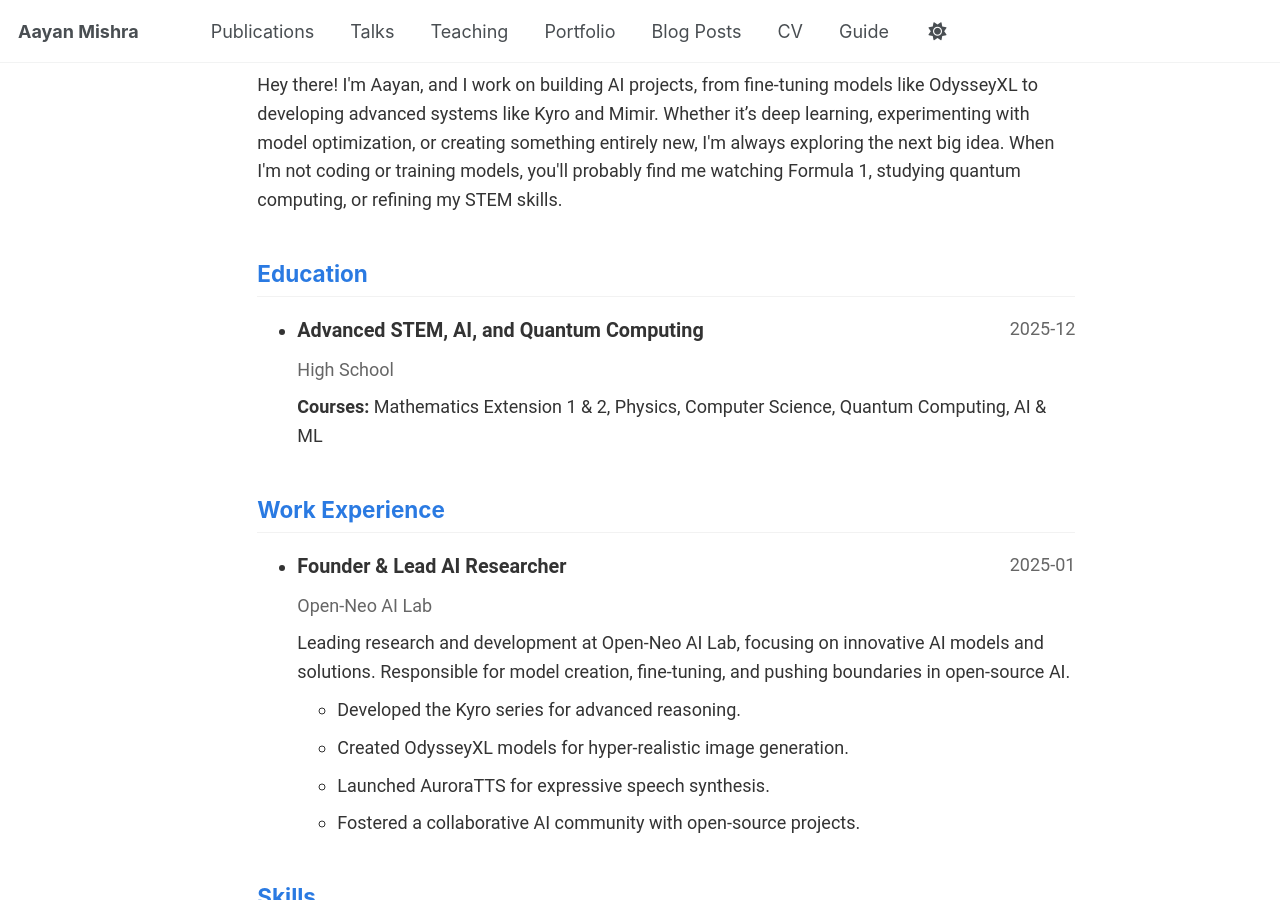
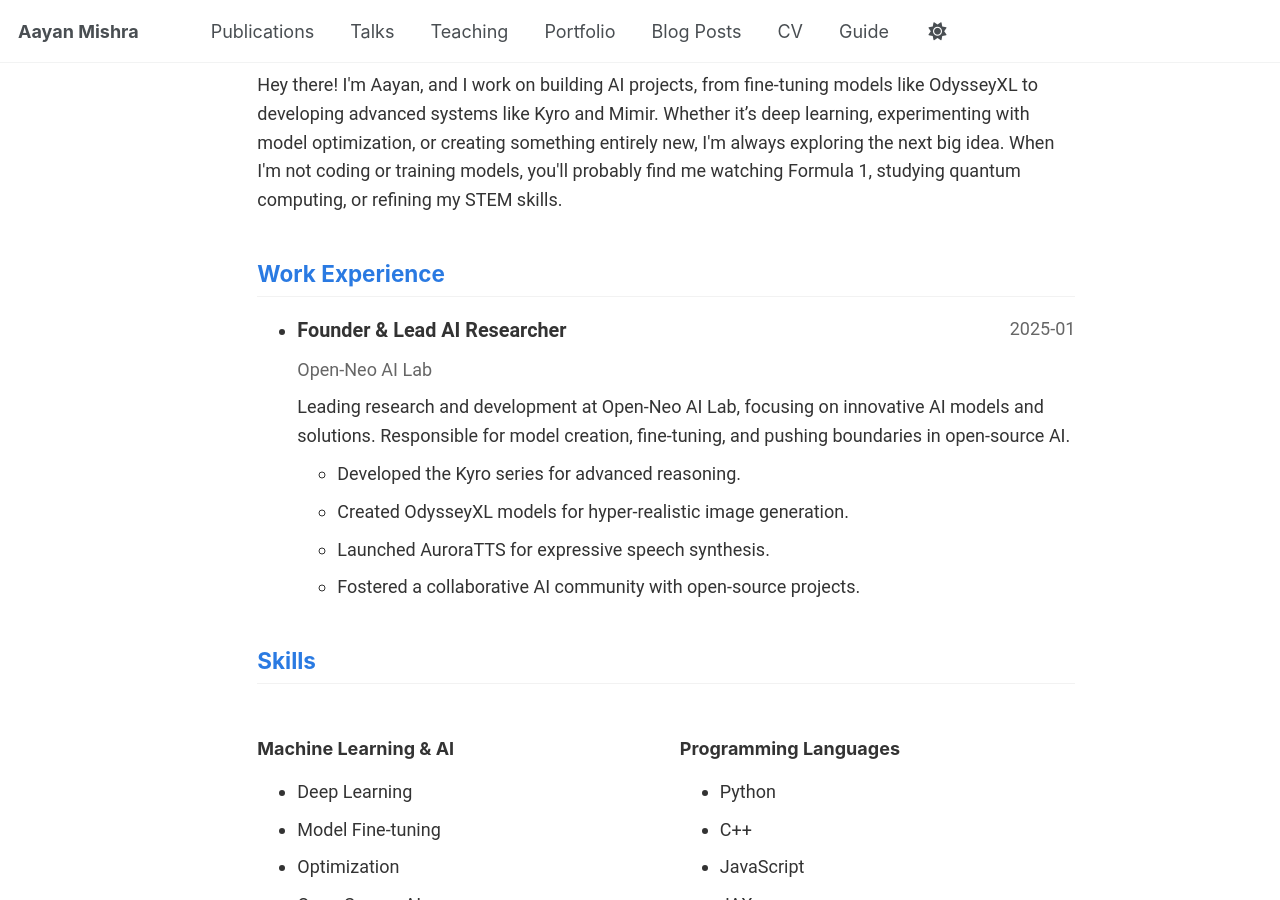
Before and after one commit to Aayan-Mishra/aayan-mishra.github.io, a Jekyll site: the page built from _pages/cv-json.md, in a window 1280 px wide and 900 px high, scrolled down 386 px. Built offline with Jekyll 4.4.1, drawn with Linux system fonts in a browser that asks for light colours.

Commit message:
Update cv.json

```diff
--- a/_data/cv.json
+++ b/_data/cv.json
@@ -46,15 +46,6 @@
     }
   ],
   "education": [
-    {
-      "institution": "High School",
-      "area": "Advanced STEM, AI, and Quantum Computing",
-      "studyType": "HSC (Higher School Certificate)",
-      "startDate": "2022-01",
-      "endDate": "2025-12",
-      "score": "97+ ATAR (Projected)",
-      "courses": ["Mathematics Extension 1 & 2", "Physics", "Computer Science", "Quantum Computing", "AI & ML"]
-    }
   ],
   "skills": [
     {
```
